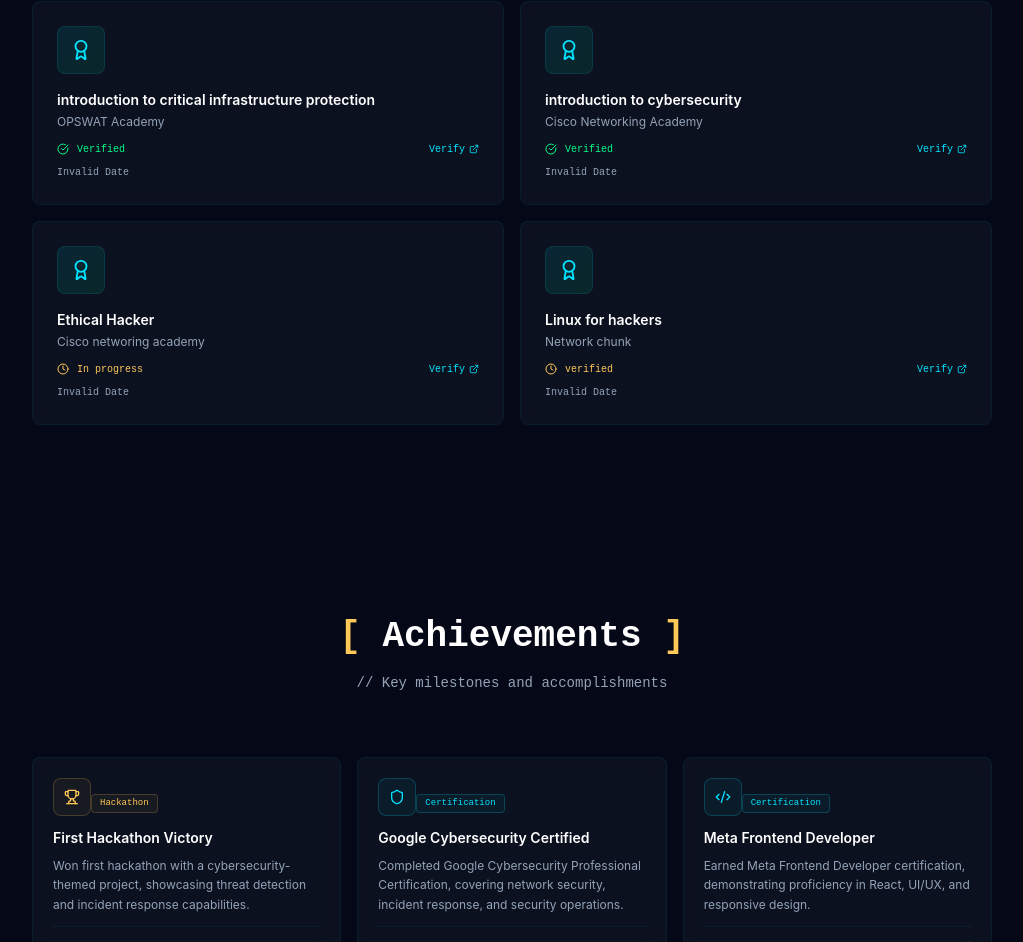
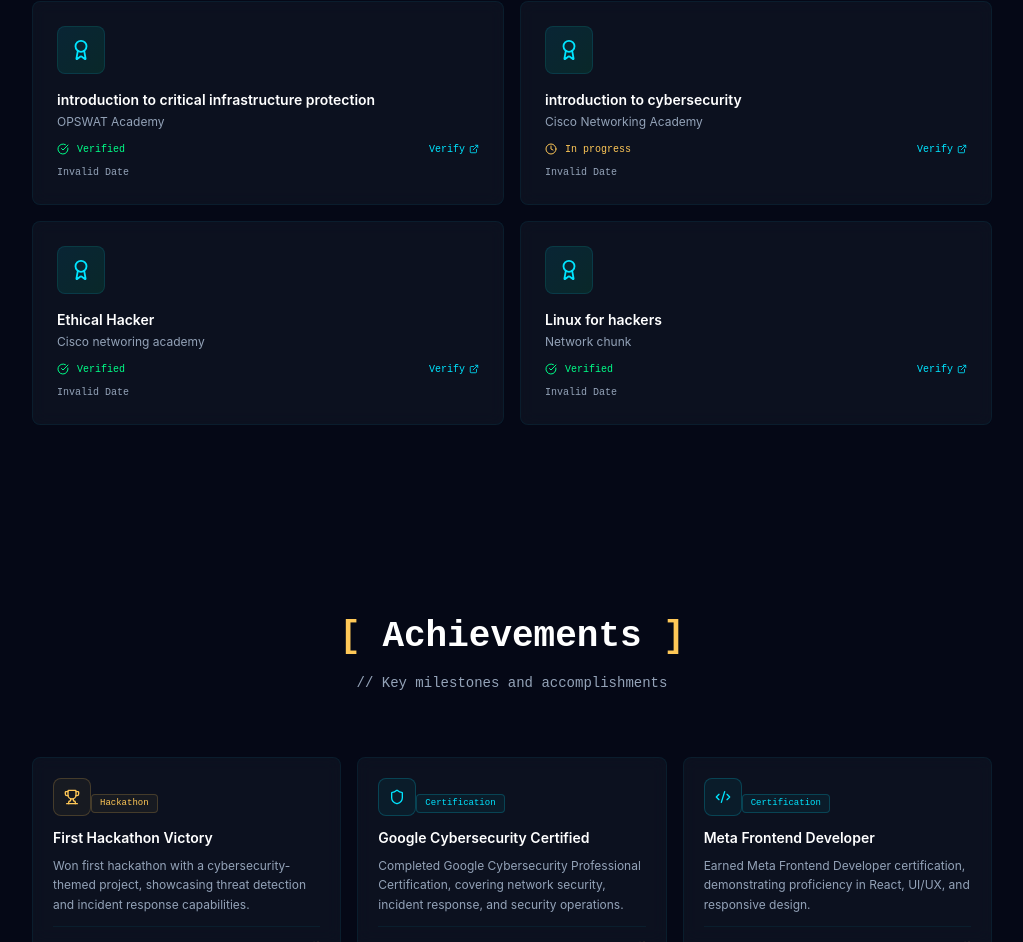
Before and after one commit to we3-devs/portfolio, a Next.js app: page / in a window 1280 px wide. Shown: the part 5791-6733 px from the top of the page, without its empty margins (128-1151 px from the left). Built offline with nearby package versions, Linux system fonts and the light colour scheme; a web font is replaced by a local one.

Commit message:
Change certification statuses to reflect updates
Updated the status of certifications to reflect current progress.

```diff
--- a/src/data/certifications.ts
+++ b/src/data/certifications.ts
@@ -15,7 +15,7 @@ export const certifications: Certification[] = [
     date: "2026-01-29",
     credentialUrl: "https://www.credly.com/badges/35fe3f7a-414f-4a93-8c99-bddd780973fe/public_url",
     logo: "/certs/security-plus.svg",
-    status: "Verified",
+    status: "In progress",
   },
   {
     title: "Ethical Hacker",
@@ -23,7 +23,7 @@ export const certifications: Certification[] = [
     date: "2026-02-5",
     credentialUrl: "#",
     logo: "/certs/meta-frontend.svg",
-    status: "In progress",
+    status: "Verified",
   },
   {
     title: "Linux for hackers",
@@ -31,6 +31,6 @@ export const certifications: Certification[] = [
     date: "2024-10-05",
     credentialUrl: "https://youtube.com/playlist?list=PLIhvC56v63IJIujb5cyE13oLuyORZpdkL&si=FEsBUoosVmSrolP7",
     logo: "/certs/ccna.svg",
-    status: "verified",
+    status: "Verified",
   },
 ];
```
